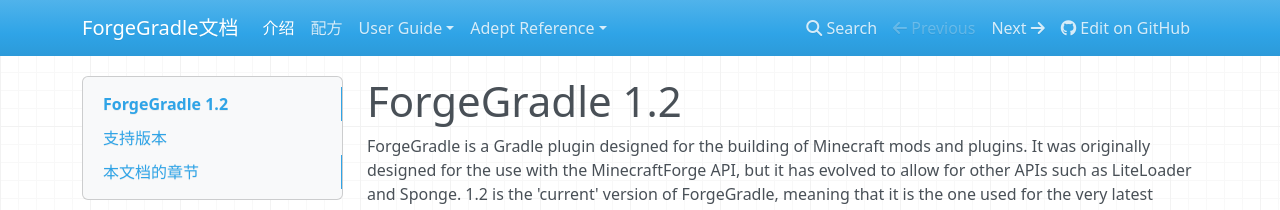
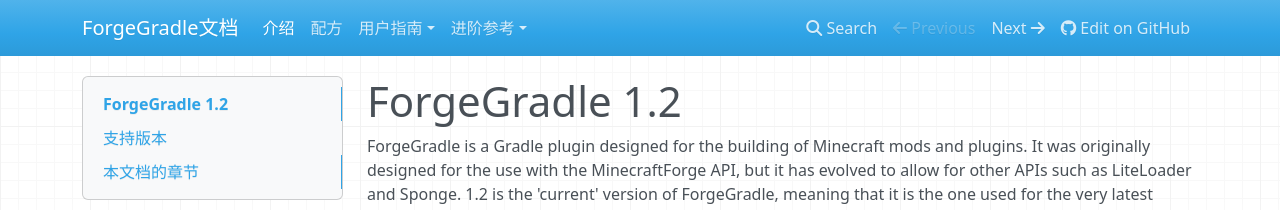
Before and after one commit to Krasjet/ForgeGradle-Documentation-CN, an MkDocs documentation site: the page built from docs/index.md, in a window 1280 px wide. Shown: the top 210 px of the page. Built offline with MkDocs 1.6.1, drawn with Linux system fonts in a browser that asks for light colours; nearby versions of some CDN libraries; old or Windows-style settings are respelled for this version of MkDocs.

Commit message:
Update the names of sections

```diff
--- a/mkdocs.yml
+++ b/mkdocs.yml
@@ -7,6 +7,6 @@ repo_url: https://github.com/Meow-J/ForgeGradle-Documentation-CN
 pages:
 - ['index.md', '介绍']
 - ['cookbook.md', '配方']
-- ['user-guide/shading.md', 'User Guide', '包含外部库到Jar中(Shading)']
-- ['reference/mcblock.md', 'Adept Reference', "Minecraft{}"]
-- ['reference/tasks.md', 'Adept Reference', "任务"]
+- ['user-guide/shading.md', '用户指南', '包含外部库到Jar中(Shading)']
+- ['reference/mcblock.md', '进阶参考', "Minecraft{}"]
+- ['reference/tasks.md', '进阶参考', "任务"]
```
